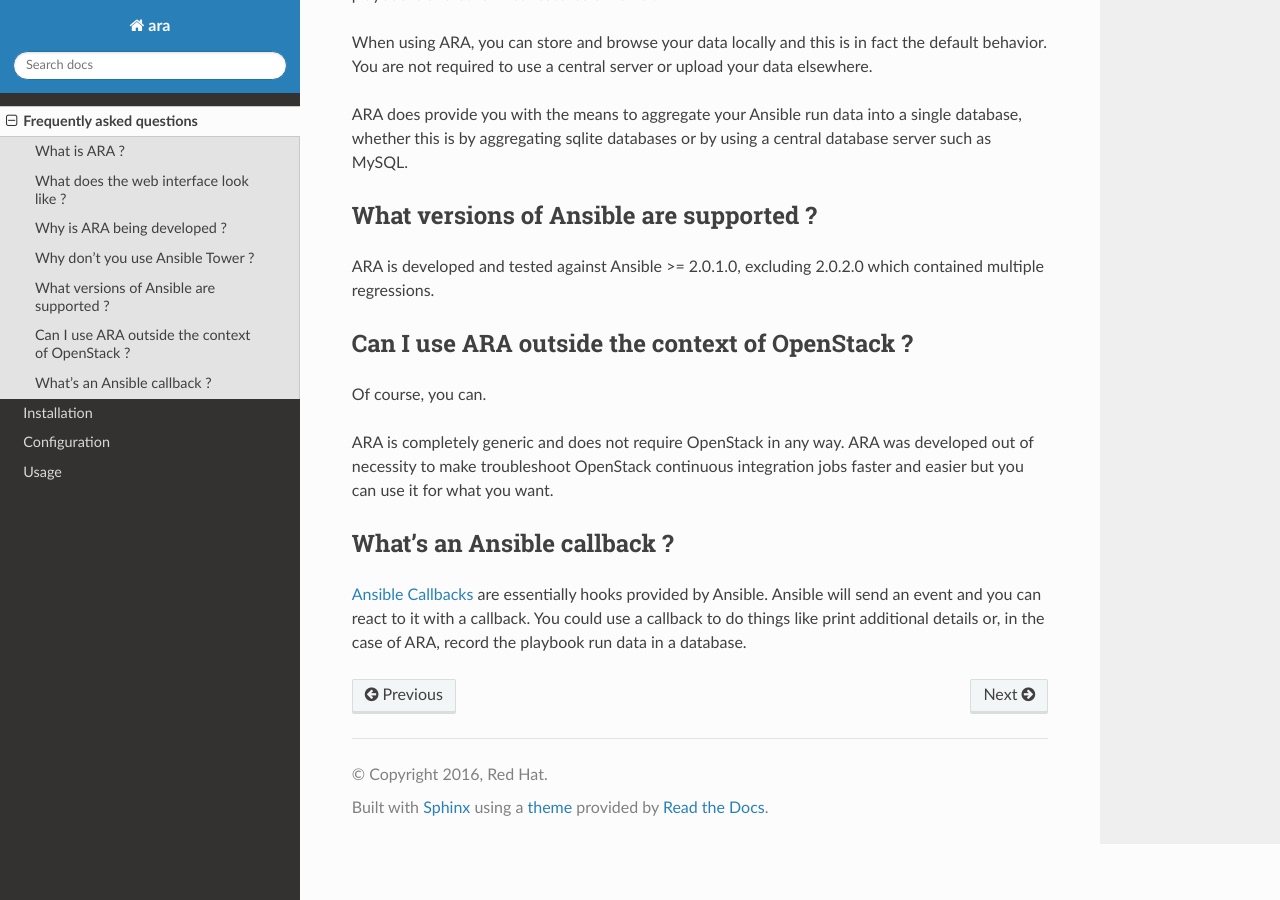
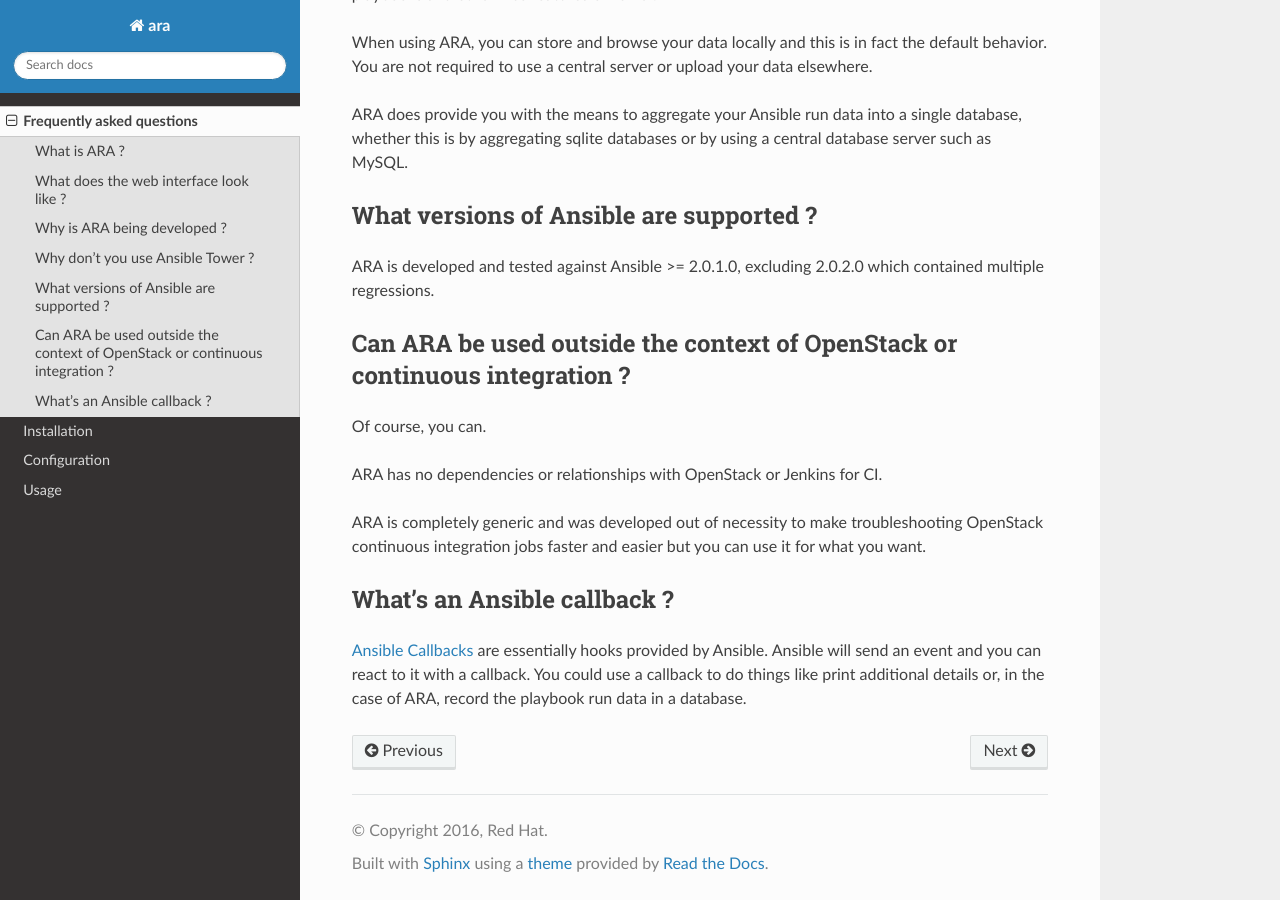
Before and after one commit to ansible-community/ara, a Sphinx documentation site: the page built from docs/faq.rst, in a window 1280 px wide and 900 px high, scrolled down 1800 px. Built offline with Sphinx 7.4.7 and the Read the Docs theme 2.0.0, drawn with Linux system fonts in a browser that asks for light colours; the version number could not be read and is left out.

Commit message:
Update FAQ on usage of ARA

```diff
--- a/docs/faq.rst
+++ b/docs/faq.rst
@@ -69,13 +69,15 @@ What versions of Ansible are supported ?
 ARA is developed and tested against Ansible >= 2.0.1.0, excluding 2.0.2.0 which
 contained multiple regressions.
 
-Can I use ARA outside the context of OpenStack ?
-------------------------------------------------
+Can ARA be used outside the context of OpenStack or continuous integration ?
+----------------------------------------------------------------------------
 Of course, you can.
 
-ARA is completely generic and does not require OpenStack in any way.
-ARA was developed out of necessity to make troubleshoot OpenStack continuous
-integration jobs faster and easier but you can use it for what you want.
+ARA has no dependencies or relationships with OpenStack or Jenkins for CI.
+
+ARA is completely generic and was developed out of necessity to make
+troubleshooting OpenStack continuous integration jobs faster and easier but you
+can use it for what you want.
 
 What's an Ansible callback ?
 ----------------------------
```
